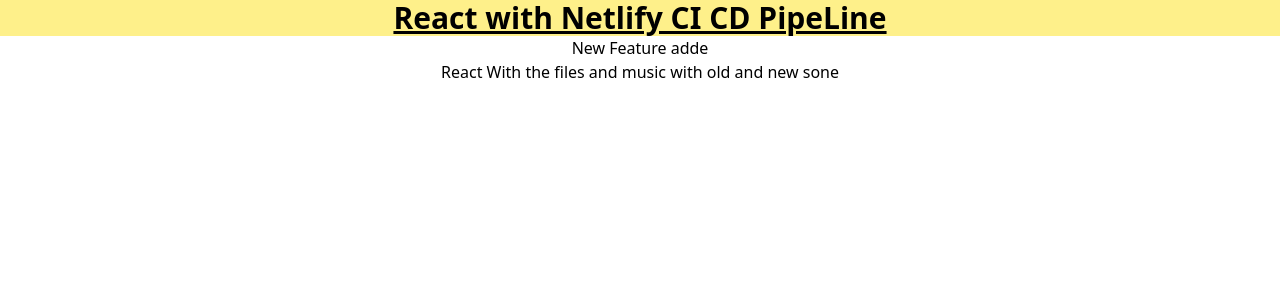
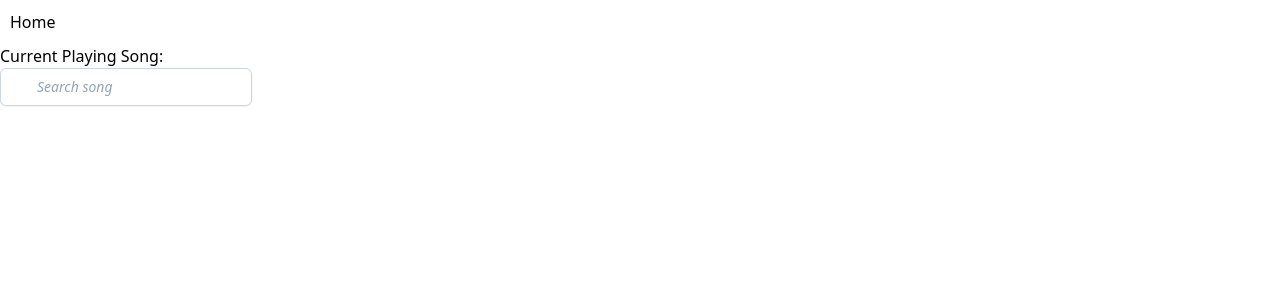
Before and after one commit to Budhabhusha/music-tunes-app, a React (Create React App) app: page /songs in a window 1280 px wide. Shown: the top 300 px of the page. Built offline with nearby package versions, Linux system fonts and the light colour scheme.

Commit message:
react routes added

```diff
--- a/package.json
+++ b/package.json
@@ -14,6 +14,8 @@
     "react": "^18.2.0",
     "react-dom": "^18.2.0",
     "react-redux": "^8.1.1",
+    "react-router": "^6.14.1",
+    "react-router-dom": "^6.14.1",
     "react-scripts": "5.0.1",
     "redux": "^4.2.1",
     "typescript": "^4.9.5",
--- a/src/App.tsx
+++ b/src/App.tsx
@@ -1,13 +1,34 @@
 import React from 'react';
+import {BrowserRouter, Route, Routes,Link} from 'react-router-dom'
 import './App.css';
-
+import Login from './pages/Login/Login'
+import Home from './pages/Home/Home';
+import Logout from './pages/LogOut/Logout';
+import NavBar from './componets/NavBar/NavBar';
+import PageNotFound from './pages/PageNotFound/PageNotFound';
+import User from './pages/User/User';
+import Songs from './pages/Songs/Songs';
 function App() {
   return (
-    <div className="App">
-      <h1 className="text-3xl font-bold underline bg-yellow-200">React with Netlify CI CD PipeLine</h1>
-      <h1>New Feature adde</h1>
-      <h1>React With the files and music with old and new sone</h1>
-    </div>
+    <>
+     <BrowserRouter>
+     <NavBar/>
+       <Routes>
+        <Route path='/' element={<Login />}/>
+        <Route path='/logout' element={<Logout/>}/>
+        <Route path='/home' element={<Home/>}/>
+        <Route path='/*' element={<PageNotFound/>}/>
+        <Route path='/user/:name' element={<User/>}/>
+        <Route path='/songs' element={<Songs/>}></Route>
+       </Routes>
+     </BrowserRouter>
+    </>
+    // <div className="App">
+
+    //   <h1 className="text-3xl font-bold underline bg-yellow-200">React with Netlify CI CD PipeLine</h1>
+    //   <h1>New Feature adde</h1>
+    //   <h1>React With the files and music with old and new sone</h1>
+    // </div>
   );
 }
 
--- /dev/null
+++ b/src/componets/NavBar/NavBar.tsx
@@ -0,0 +1,15 @@
+import React from 'react'
+import {Link, NavLink} from 'react-router-dom'
+import './style.css'
+const NavBar = () => {
+  return (
+    <div>
+        <ul className='navbar'>
+          {/* <li><Link to='/'>Login</Link></li> */}
+          <li><NavLink to='/home'>Home</NavLink></li>
+        </ul>
+    </div>
+  )
+}
+
+export default NavBar
--- /dev/null
+++ b/src/componets/NavBar/style.css
@@ -0,0 +1,6 @@
+.navbar li{
+    display: inline-block;
+    padding: 5px;
+    margin: 5px;
+    text-align: center
+}
--- a/src/pages/Home/Home.tsx
+++ b/src/pages/Home/Home.tsx
@@ -1,8 +1,12 @@
 import React from 'react'
-
+import {Link} from 'react-router-dom'
 const Home = () => {
   return (
-    <div>Welcom to Home</div>
+    <div>
+      Welcom to Home
+      <Link to='/user/bhushan'>Bhushan</Link>
+      <Link to='/user/amit'>Amit</Link>
+    </div>
   )
 }
 export default Home
--- /dev/null
+++ b/src/pages/LogOut/Logout.tsx
@@ -0,0 +1,8 @@
+import React from 'react'
+const Logout = () => {
+  return (
+    <div>Logout</div>
+  )
+}
+
+export default Logout
--- a/src/pages/Login/Login.tsx
+++ b/src/pages/Login/Login.tsx
@@ -1,8 +1,10 @@
-import React from 'react'
-
 const Login = () => {
   return (
-    <div>Welcome to Login</div>
+    <div>
+      <h1>
+         Welcome to Login
+      </h1>
+    </div>
   )
 }
 
--- a/src/pages/PageNotFound/PageNotFound.tsx
+++ b/src/pages/PageNotFound/PageNotFound.tsx
@@ -1,8 +1,11 @@
 import React from 'react'
-
 const PageNotFound = () => {
   return (
-    <div>PageNotFound</div>
+    <div>
+      <h1>Page Not Found</h1>
+      <p>Provided URL not match</p>
+    </div>
+
   )
 }
 export default PageNotFound
--- /dev/null
+++ b/src/pages/Songs/Songs.tsx
@@ -0,0 +1,24 @@
+import { useSearchParams } from "react-router-dom";
+const Songs = () => {
+    const [searchSong, setSearchSong] = useSearchParams()
+    const songName = searchSong.get('name')
+    // const handleSearch =()=>{
+
+    // }
+
+    return (
+        <>
+            <h1>
+                <h1>Current Playing Song: {songName}</h1>
+                <input className="placeholder:italic placeholder:text-slate-400
+                block bg-white border border-slate-300 rounded-md py-2 pl-9 pr-3
+                shadow-sm focus:outline-none focus:border-sky-500 focus:ring-sky-500
+                focus:ring-1 sm:text-sm
+                " placeholder="Search song" type="text" name="search"
+                onChange={(e)=>{setSearchSong({name:e.target.value})}}
+                />
+            </h1>
+        </>
+    )
+}
+export default Songs
--- /dev/null
+++ b/src/pages/User/User.tsx
@@ -0,0 +1,12 @@
+import {useParams} from 'react-router-dom'
+
+const User = () =>{
+    const params = useParams()
+    let {name} = params
+   return (
+    <>
+    <h1>The login user is:{name}</h1>
+    </>
+   )
+}
+export default User
```
Also changed, not shown: src/pages/LogOut/style.css (added), src/pages/PageNotFound/style.css (added), 1 other file (tests, documents, lock files or other folders).
